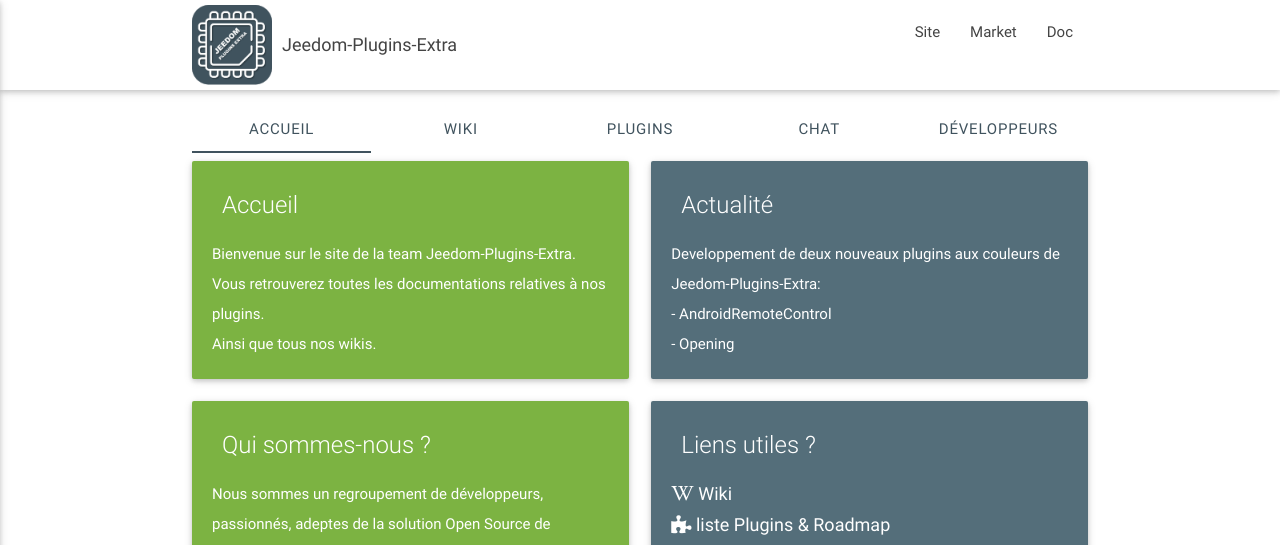
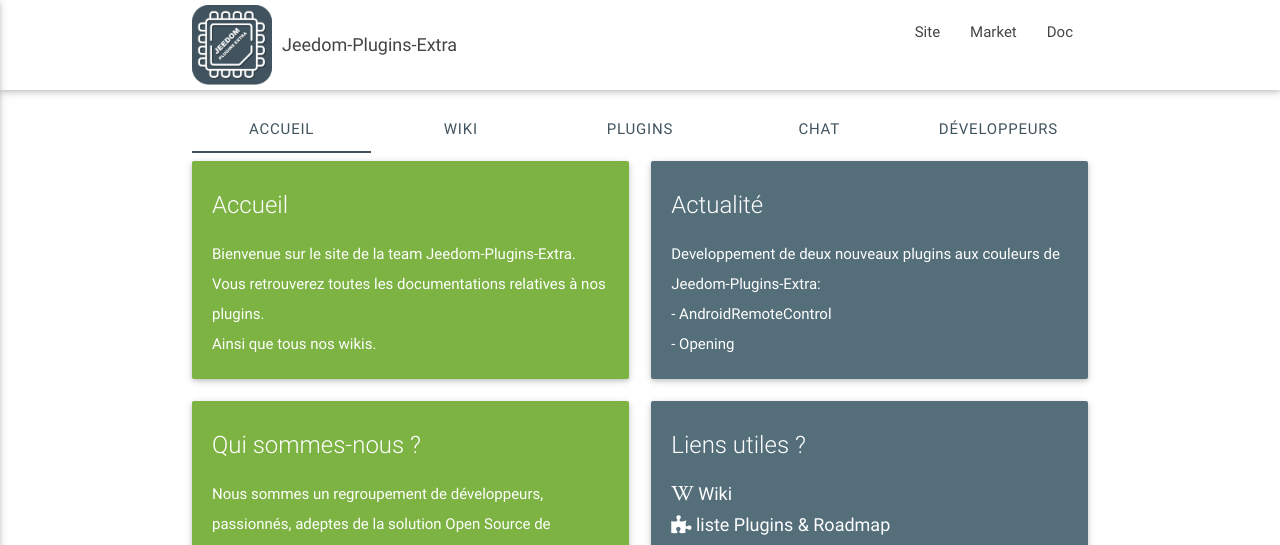
Before and after one commit to NextDom/NextDom.github.io, a Jekyll site: the page index.html, which Jekyll copies as it is, in a window 1280 px wide. Shown: the top 545 px of the page. Built offline with Jekyll 4.4.1, drawn with Linux system fonts in a browser that asks for light colours; nearby versions of some CDN libraries.

Commit message:
Update style.css

```diff
--- a/css/style.css
+++ b/css/style.css
@@ -78,6 +78,9 @@
     margin-left: auto;
     margin-right: auto;
     padding-bottom: 10px;
+ }
+
+.card-text {
     padding-left: 10px;
     padding-right: 10px;
 }
```
